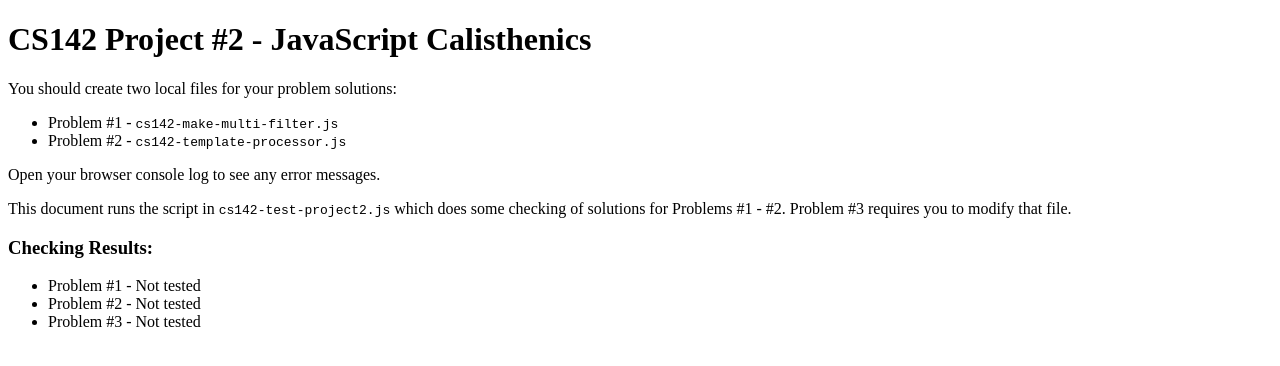
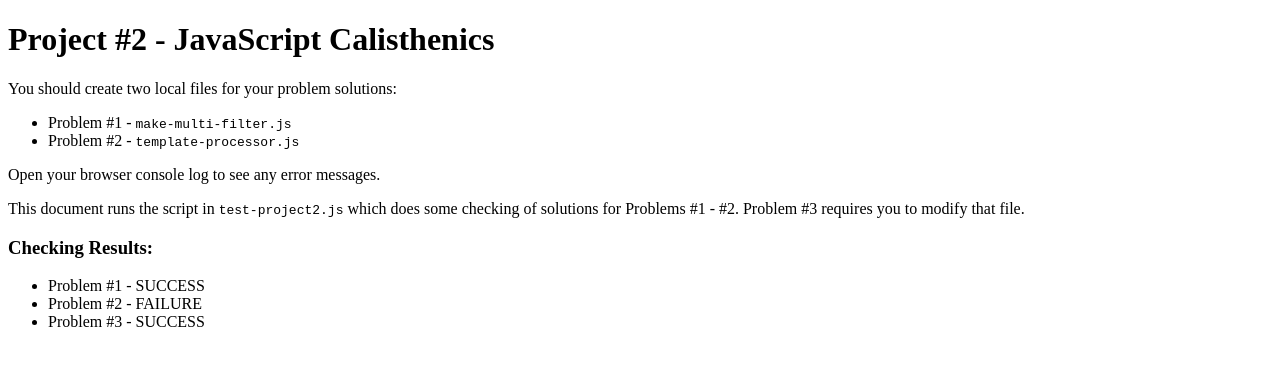
Before and after one commit to Abd-Mohammed/CS142, a website: page Project 2/test-project2.html in a window 1280 px wide. Drawn offline with Linux system fonts and the light colour scheme.

Commit message:
Update test-project2.html

```diff
--- a/Project 2/test-project2.html
+++ b/Project 2/test-project2.html
@@ -3,32 +3,32 @@
         "http://www.w3.org/TR/xhtml1/DTD/xhtml1-strict.dtd">
 <html xmlns="http://www.w3.org/1999/xhtml" xml:lang="en">
 <head>
-    <title>CS 142 Project 2 Test</title>
+  <title>Project 2 Test</title>
   <script type="text/javascript">
     //<![CDATA[
     'use strict';
     //]]>
   </script>
-    <script src="./cs142-make-multi-filter.js"></script>
-    <script src="./cs142-template-processor.js"></script>
-    <script src="./cs142-test-project2.js"></script>
+  <script src="./make-multi-filter.js"></script>
+  <script src="./template-processor.js"></script>
+  <script src="./test-project2.js"></script>
 </head>
 <body>
-  <h1>CS142 Project #2 - JavaScript Calisthenics</h1>
+<h1>Project #2 - JavaScript Calisthenics</h1>
 <p>You should create two local files for your problem solutions:</p>
 <ul>
-    <li>Problem #1 - <code>cs142-make-multi-filter.js</code></li>
-    <li>Problem #2 - <code>cs142-template-processor.js</code></li>
+  <li>Problem #1 - <code>make-multi-filter.js</code></li>
+  <li>Problem #2 - <code>template-processor.js</code></li>
 </ul>
 <p>Open your browser console log to see any error messages.</p>
-  <p>This document runs the script in <code>cs142-test-project2.js</code> which
+<p>This document runs the script in <code>test-project2.js</code> which
   does some checking of solutions for Problems #1 - #2. Problem #3 requires
   you to modify that file.</p>
 <h3>Checking Results:</h3>
 <ul>
-    <li>Problem #1 - <span id="cs142p1">Not tested</span></li>
-    <li>Problem #2 - <span id="cs142p2">Not tested</span></li>
-    <li>Problem #3 - <span id="cs142p3">Not tested</span></li>
+  <li>Problem #1 - <span id="p1Message">FAILURE</span></li>
+  <li>Problem #2 - <span id="p2Message">FAILURE</span></li>
+  <li>Problem #3 - <span id="p3Message">FAILURE</span></li>
 </ul>
 </body>
 </html>
```
Lines whose indentation alone changed are shown as unchanged.
